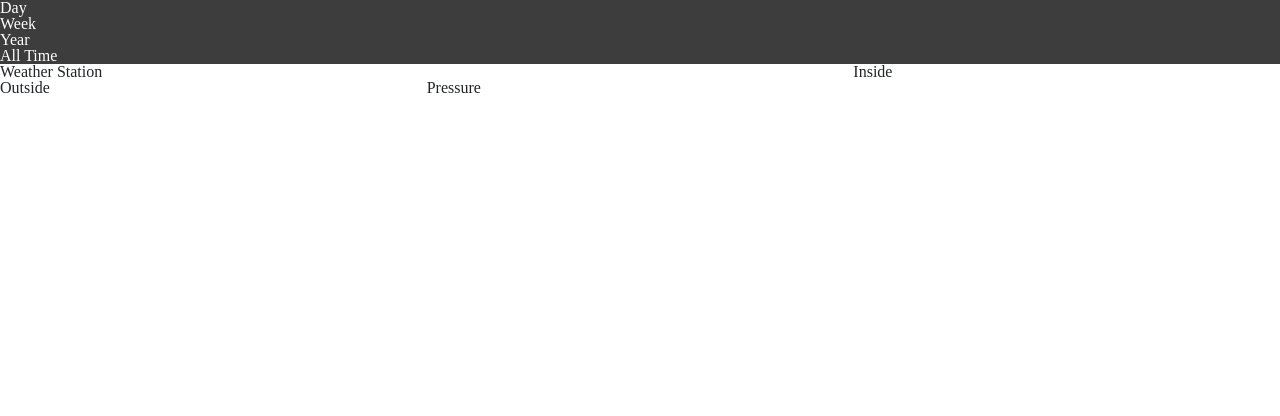
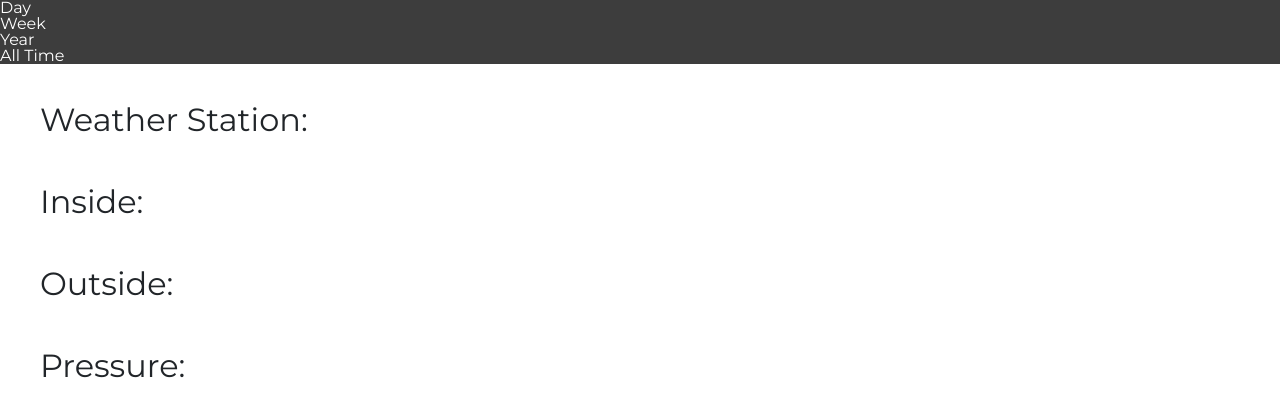
Before and after one commit to swharden/iot-weather-station, a React (Create React App) app in the folder src/frontend/: page / in a window 1280 px wide. Shown: the top 416 px of the page. Built offline with nearby package versions, Linux system fonts and the light colour scheme.

Commit message:
started Titles

```diff
--- a/src/frontend/src/App.css
+++ b/src/frontend/src/App.css
@@ -18,6 +18,10 @@
 
 /* sidebar */
 
+.row {
+  display: grid;
+  grid-column: 1;
+}
 
 .sidebar {
   background-color: var(--grey);
@@ -25,15 +29,23 @@
 
 }
 
+
+
 /* sidebar */
 
 .bigGrid {
   display: grid;
   grid-template-columns: repeat(3, 1fr);
+  gap: 25px;
+  margin: 40px;
 }
 
 
-.title {}
+.title {
+  grid-column: 1/4;
+  font-size: 32px;
+
+}
 
 
 .whiteCard {
--- a/src/frontend/src/Pages/Front.js
+++ b/src/frontend/src/Pages/Front.js
@@ -5,21 +5,29 @@
 
 function Front() {
     return (
-        <div className="bigGrid">
+        <div>
+            <div className="bigGrid Montserrat">
 
-            <h2 className="title">Weather Station</h2>
-            <div>
+                <h2 className="title">Weather Station:</h2>
+                <div>
+
+                </div>
+                <h2 className="title">Inside:</h2>
+                <div>
+
+                </div>
+                <h2 className="title">Outside:</h2>
+                <div>
+
+                </div>
+                <h2 className="title">Pressure:</h2>
+                <div>
+
+                </div>
 
             </div>
-            <h2>Inside</h2>
-            <div>
-                <h2>Outside</h2>
-                <div></div>
-            </div>
-            <h2>Pressure</h2>
-            <div></div>
+        </div >
 
-        </div>
     )
 }
 export default Front;
--- a/src/frontend/src/Pages/Sidebar.js
+++ b/src/frontend/src/Pages/Sidebar.js
@@ -2,7 +2,7 @@
 
 function Sidebar() {
     return (
-        <div className="sidebar">
+        <div className="sidebar Montserrat">
 
             <ul>
                 <li>Day</li>
--- a/src/frontend/src/index.js
+++ b/src/frontend/src/index.js
@@ -12,10 +12,12 @@ import Sidebar from './Pages/Sidebar';
 
 const root = ReactDOM.createRoot(document.getElementById('root'));
 root.render(
-  <React.StrictMode>
+  <React.StrictMode >
+    <div className='row'>
 
-    <Sidebar />
-    <App />
+      <Sidebar />
+      <App />
+    </div>
 
   </React.StrictMode>
 );
```
